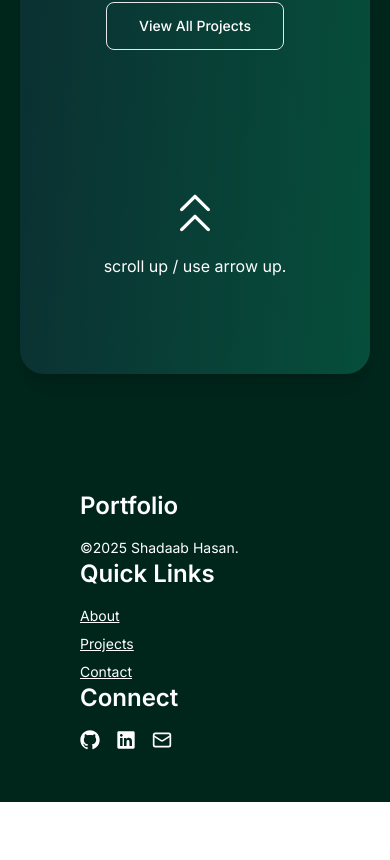
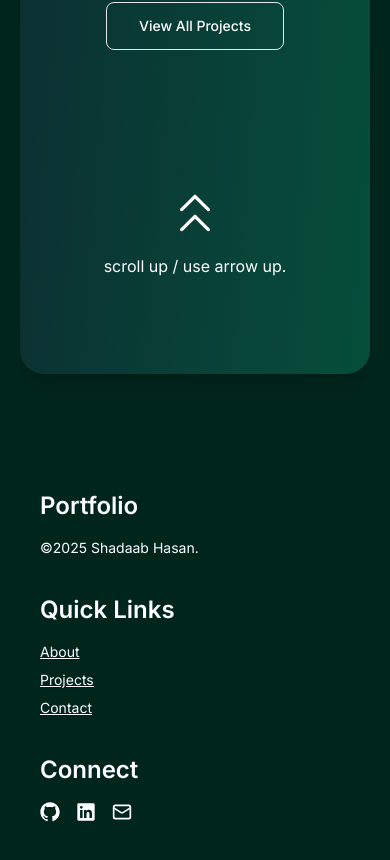
Before and after one commit to ShadaabHasan/portfolio, a Next.js app: page / in a window 390 px wide. Shown: the part 4310-5170 px from the top of the page. Before the commit the page ends 5112 px from the top, so only its background shows below. Built offline with nearby package versions, Linux system fonts and the light colour scheme.

Commit message:
fixed mobile view for footer

```diff
--- a/app/components/Footer.jsx
+++ b/app/components/Footer.jsx
@@ -3,9 +3,9 @@ import React from 'react'
 const Footer = () => {
   return (
     <div className=''>
-      <footer className="mx-20 py-5">
+      <footer className="mx-10 md:mx-20 py-5">
                 <div className="container py-8 mx-auto">
-                    <div className="grid md:grid-cols-6">
+                    <div className="grid md:grid-cols-6 space-y-9 md:space-y-0">
                         <div className="space-y-4">
                             <h3 className="text-2xl font-semibold">Portfolio</h3>
                             <p className="text-sm text-foreground/60">
```
